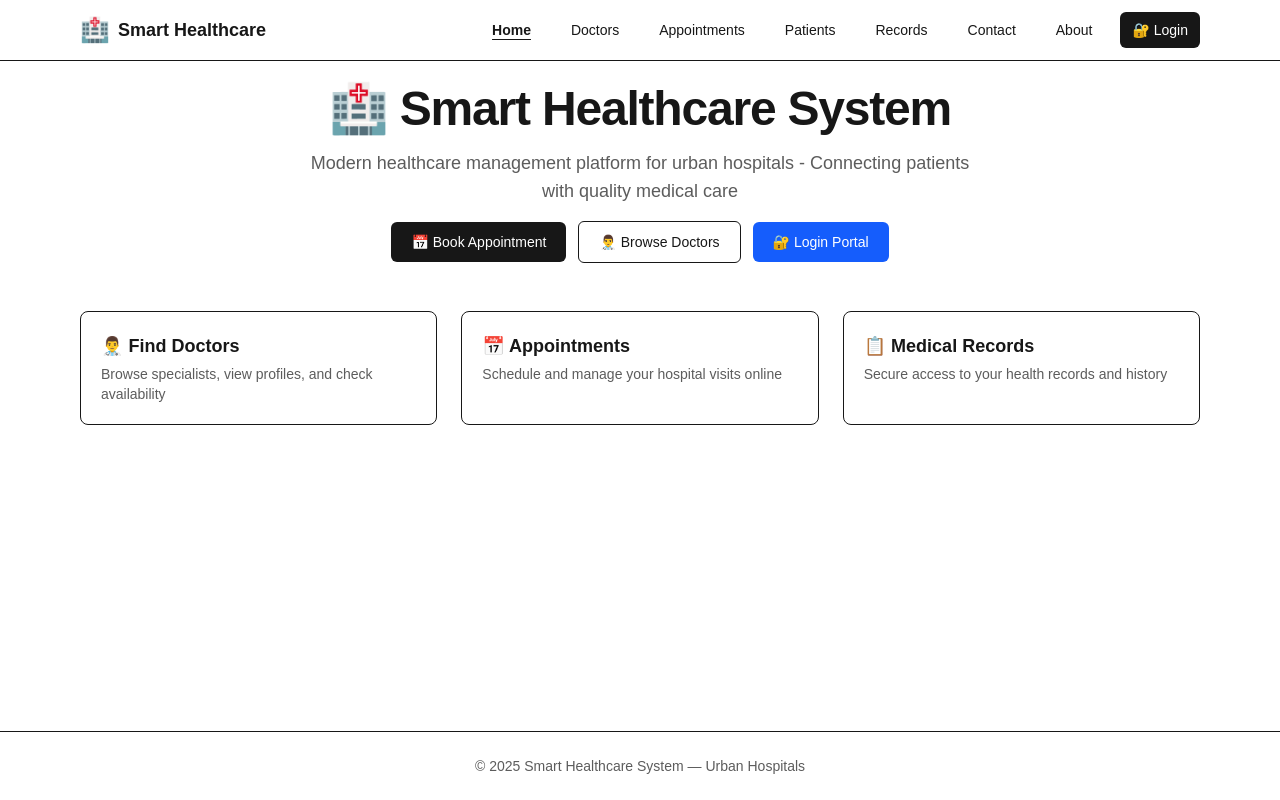
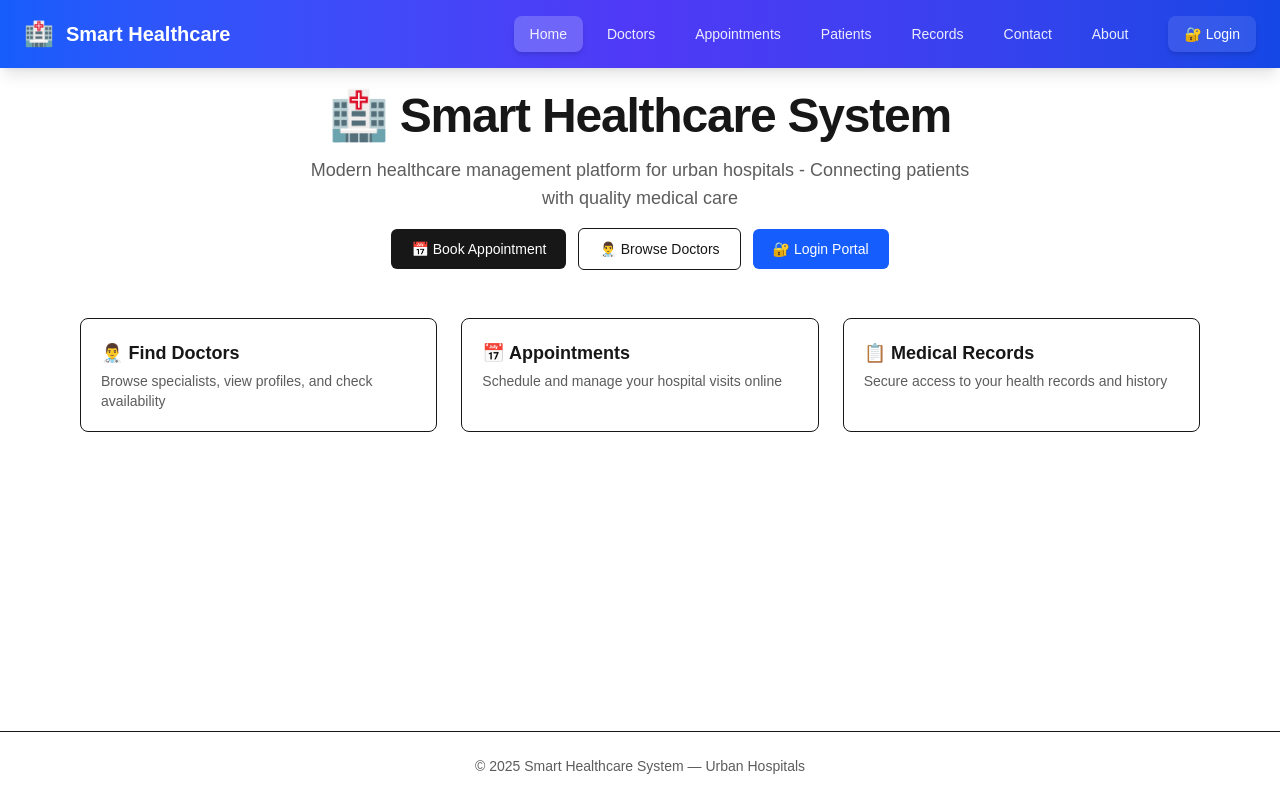
Before and after one commit to AseshNemal/Smart-Healthcare-System-for-Urban-Hospitals, a Next.js app in the folder smart-healthcare-system/: page / in a window 1280 px wide. Built offline with nearby package versions, Linux system fonts and the light colour scheme; no server answers.

Commit message:
feat(ui): improve interface styling and layout consistency

```diff
--- a/smart-healthcare-system/src/components/Navbar.tsx
+++ b/smart-healthcare-system/src/components/Navbar.tsx
@@ -50,33 +50,33 @@ export default function Navbar() {
   }, [user]);
 
   return (
-    <header className="border-b sticky top-0 z-50 bg-background/80 backdrop-blur">
-      <div className="container mx-auto max-w-6xl px-4 py-3 flex items-center justify-between">
+    <header className="sticky top-0 z-50 bg-gradient-to-r from-blue-600 via-indigo-600 to-blue-700 dark:from-blue-900 dark:via-indigo-900 dark:to-blue-950 shadow-lg backdrop-blur">
+      <div className="mx-auto max-w-7xl px-6 py-4 flex items-center justify-between rounded-b-2xl">
         {/* Logo / Title - Dynamic based on user role */}
         <div>
-          <Link href="/" className="font-bold text-lg flex items-center gap-2">
+          <Link href="/" className="font-bold text-xl flex items-center gap-3 text-white">
             {isAdmin ? (
               <>
                 <span className="text-2xl">📊</span>
                 <div>
-                  <div className="text-sm">Smart Healthcare</div>
-                  <div className="text-xs font-normal text-foreground/70">Admin Portal</div>
+                  <div className="text-base">Smart Healthcare</div>
+                  <div className="text-xs font-normal text-white/80">Admin Portal</div>
                 </div>
               </>
             ) : isDoctor ? (
               <>
                 <span className="text-2xl">👨‍⚕️</span>
                 <div>
-                  <div className="text-sm">Smart Healthcare</div>
-                  <div className="text-xs font-normal text-foreground/70">Doctor Portal</div>
+                  <div className="text-base">Smart Healthcare</div>
+                  <div className="text-xs font-normal text-white/80">Doctor Portal</div>
                 </div>
               </>
             ) : user && userRole === "patient" ? (
               <>
                 <span className="text-2xl">👤</span>
                 <div>
-                  <div className="text-sm">Smart Healthcare</div>
-                  <div className="text-xs font-normal text-foreground/70">Patient Portal</div>
+                  <div className="text-base">Smart Healthcare</div>
+                  <div className="text-xs font-normal text-white/80">Patient Portal</div>
                 </div>
               </>
             ) : (
@@ -88,15 +88,15 @@ export default function Navbar() {
           </Link>
         </div>
 
-        <div className="flex items-center gap-4">
+        <div className="flex items-center gap-6">
           {/* Navigation Links - Only show for non-logged in or patient on public pages */}
-          <nav className="hidden md:flex gap-4">
+          <nav className="hidden md:flex gap-2">
             {!isDoctor && !isAdmin && !user && links.map((l) => (
               <Link
                 key={l.href}
                 href={l.href}
-                className={`text-sm px-3 py-2 rounded-md hover:bg-black/5 dark:hover:bg-white/10 ${
-                  pathname === l.href ? "font-semibold underline underline-offset-4" : ""
+                className={`text-sm px-4 py-2 rounded-lg font-medium transition-all duration-200 text-white/90 hover:bg-white/10 hover:text-white ${
+                  pathname === l.href ? "bg-white/20 text-white font-bold shadow-md" : ""
                 }`}
               >
                 {l.label}
@@ -106,49 +106,43 @@ export default function Navbar() {
 
           {/* User Info & Actions */}
           {user ? (
-            <div className="flex items-center gap-3">
+            <div className="flex items-center gap-4">
               {/* User Name Display */}
               {userName && (
-                <div className="hidden md:block text-sm">
-                  <div className="text-foreground/70">Welcome,</div>
-                  <div className="font-semibold">{userName}</div>
+                <div className="hidden md:block text-base text-white/80">
+                  <div className="">Welcome,</div>
+                  <div className="font-semibold text-white">{userName}</div>
                 </div>
               )}
 
               {/* Role-specific Navigation */}
               {isAdmin ? (
                 <>
-                  <Link href="/admin/reports" className="text-sm px-3 py-2 rounded-md bg-blue-600 text-white hover:bg-blue-700">
+                  <Link href="/admin/reports" className="text-sm px-4 py-2 rounded-lg bg-white/10 text-white font-medium hover:bg-white/20 transition-all duration-200 shadow-md">
                     📊 Generate Reports
                   </Link>
-                  <Link href="/admin/users" className="text-sm px-3 py-2 rounded-md hover:bg-blue-100 dark:hover:bg-blue-900/20">
+                  <Link href="/admin/users" className="text-sm px-4 py-2 rounded-lg font-medium text-white/90 hover:bg-white/10">
                     👥 Manage Users
                   </Link>
-                  <Link href="/dashboard" className="text-sm px-3 py-2 rounded-md hover:bg-blue-100 dark:hover:bg-blue-900/20">
+                  <Link href="/dashboard" className="text-sm px-4 py-2 rounded-lg font-medium text-white/90 hover:bg-white/10">
                     🏥 Hospital View
                   </Link>
                 </>
               ) : isDoctor ? (
                 <>
-                  <Link href="/doctor/dashboard" className="text-sm px-3 py-2 rounded-md hover:bg-blue-100 dark:hover:bg-blue-900/20">
-                    📊 Dashboard
-                  </Link>
-                  <Link href="/doctor/records" className="text-sm px-3 py-2 rounded-md bg-blue-600 text-white hover:bg-blue-700">
-                    📋 Patient Records
-                  </Link>
-                  <Link href="/doctor/scan-qr" className="text-sm px-3 py-2 rounded-md hover:bg-blue-100 dark:hover:bg-blue-900/20">
-                    📱 Scan QR
-                  </Link>
+                  <Link href="/doctor/dashboard" className={`text-sm px-4 py-2 rounded-lg font-medium transition-all duration-200 ${pathname === '/doctor/dashboard' ? 'bg-white/20 text-white font-bold shadow-md border-2 border-white/40' : 'text-white/90 hover:bg-white/10'}`}>📊 Dashboard</Link>
+                  <Link href="/doctor/records" className={`text-sm px-4 py-2 rounded-lg font-medium transition-all duration-200 ${pathname === '/doctor/records' ? 'bg-white/20 text-white font-bold shadow-md border-2 border-white/40' : 'text-white/90 hover:bg-white/10'}`}>📋 Patient Records</Link>
+                  <Link href="/doctor/scan-qr" className={`text-sm px-4 py-2 rounded-lg font-medium transition-all duration-200 ${pathname === '/doctor/scan-qr' ? 'bg-white/20 text-white font-bold shadow-md border-2 border-white/40' : 'text-white/90 hover:bg-white/10'}`}>📱 Scan QR</Link>
                 </>
               ) : (
                 <>
-                  <Link href="/dashboard" className="text-sm px-3 py-2 rounded-md hover:bg-green-100 dark:hover:bg-green-900/20">
+                  <Link href="/dashboard" className="text-sm px-4 py-2 rounded-lg font-medium text-white/90 hover:bg-green-600/20">
                     📊 Dashboard
                   </Link>
-                  <Link href="/profile" className="text-sm px-3 py-2 rounded-md hover:bg-purple-100 dark:hover:bg-purple-900/20">
+                  <Link href="/profile" className="text-sm px-4 py-2 rounded-lg font-medium text-white/90 hover:bg-purple-600/20">
                     💳 Health Card
                   </Link>
-                  <Link href="/my-records" className="text-sm px-3 py-2 rounded-md bg-green-600 text-white hover:bg-green-700">
+                  <Link href="/my-records" className="text-sm px-4 py-2 rounded-lg bg-green-600 text-white font-medium hover:bg-green-700 transition-all duration-200 shadow-md">
                     📋 My Records
                   </Link>
                 </>
@@ -157,13 +151,13 @@ export default function Navbar() {
               {/* Logout Button */}
               <button
                 onClick={() => logout()}
-                className="text-sm px-3 py-2 rounded-md border hover:bg-red-50 dark:hover:bg-red-900/20 hover:border-red-300"
+                className="text-sm px-4 py-2 rounded-lg font-medium border border-white/30 text-white/90 hover:bg-red-600/20 hover:text-white transition-all duration-200"
               >
                 🚪 Logout
               </button>
             </div>
           ) : (
-            <Link href="/login" className="text-sm px-3 py-2 rounded-md bg-foreground text-background hover:opacity-90">
+            <Link href="/login" className="text-sm px-4 py-2 rounded-lg font-medium bg-white/10 text-white hover:bg-white/20 transition-all duration-200 shadow-md">
               🔐 Login
             </Link>
           )}
```
